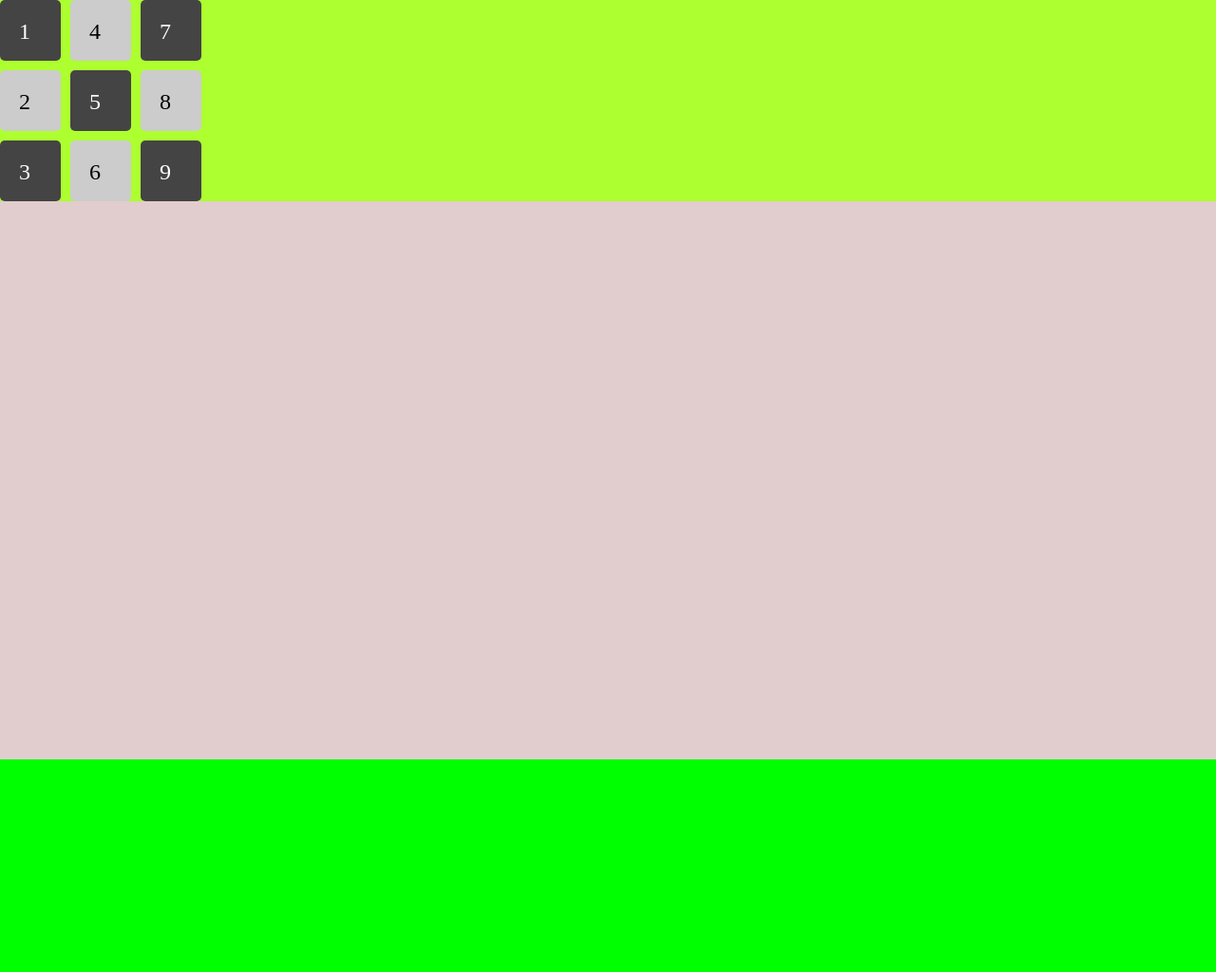
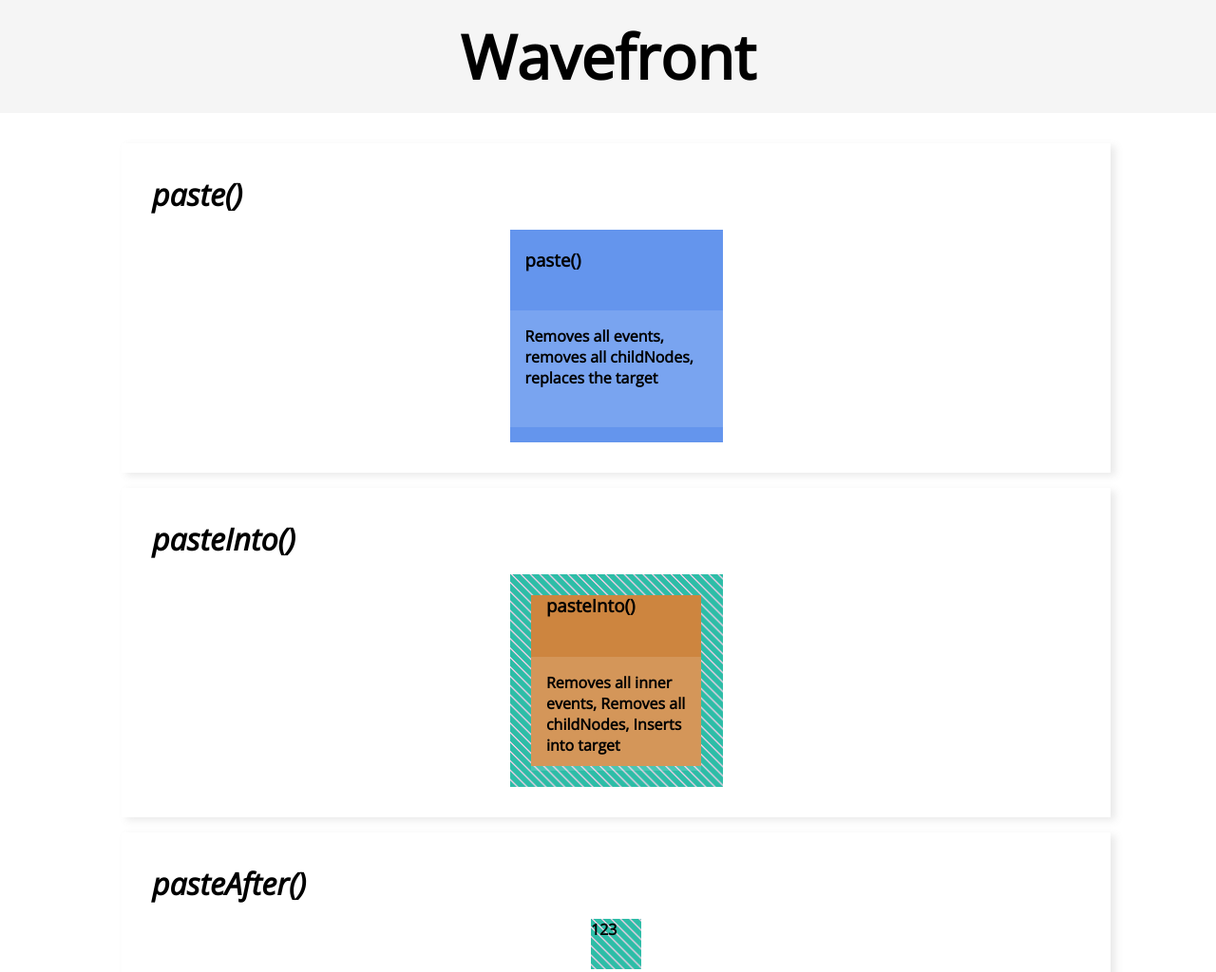
Before and after one commit to julienetie/wavefront, a website: page sandbox/full-api/index.html in a window 1280 px wide. Shown: the top 1024 px of the page at 95% size. Before the commit the page ends 800 px from the top, so only its background shows below. Drawn offline with nearby package versions, Linux system fonts and the light colour scheme.

Commit message:
Fixed full-api Added paste pasteInto pasteAfter and pasteBefore fns

```diff
--- /dev/null
+++ b/sandbox/full-api/collage.view.js
@@ -0,0 +1,7 @@
+// Defaults are not supported and have no plans to be supported.
+export const collageView = ({heading, comment, collageClass }) => `
+    <div class="collage ${collageClass}">
+        <h3>${heading}</h3>
+        <p>${comment}</p>
+    </div>
+`
--- a/sandbox/full-api/full-api.css
+++ b/sandbox/full-api/full-api.css
@@ -1,50 +1,117 @@
 html {
-  background: lime;
+  background: whtie;
 }
 
 body {
-  background-color: aquamarine;
+  font-family: 'Open Sans', sans-serif;
   width: 100%;
   min-height: 100%;
   margin: 0;
   position: absolute;
+  display: grid;
+  grid-template-columns: 1fr;
+  grid-template-rows: auto 1fr;
+  align-items: start;
+  justify-items: center;
+  row-gap: 2rem;
 }
 
-.root {
-  background-color: rgb(225, 205, 205);
+header {
+  background: whitesmoke;
   width: 100%;
-  height: 100%;
-  position: absolute;
+  display: grid;
+  place-items: center;
+  height: fit-content;
+
+  > h1 {
+    font-size: 4rem;
+    margin: 0;
+    padding: 1rem;
+  }
 }
 
-.frame {
-  background: greenyellow;
-  width: 100%;
+.collage {
+  aspect-ratio: 1 / 1;
+  place-self: center;
   display: grid;
-  grid-gap: 10px;
-  grid-template-columns: repeat(6, 4rem);
-  grid-template-rows: 4rem 4rem 4rem;
-  grid-auto-flow: column;
+  place-content: center;
+  font-weight: bold;
+  cursor: crosshair;
+
+  > h3 {
+    height: 2rem;
+    padding: 0 1rem;
+  }
+
+  > p {
+    white-space: wrap;
+    word-wrap: break-word;
+    max-width: 12rem;
+    background: rgba(255, 255, 255, 0.138);
+    padding: 1rem;
+    /* display: none; */
+  }
+
+  &.paste {
+    background: #6495ed;
+    grid-template-rows: auto 1fr;
+    height: 100%;
+  }
+
+  &.paste-into {
+    background: peru;
+  }
+
+  &.paste-after {
+    background: rgb(204, 157, 243);
+    height: 90%;
+  }
+
+  &.paste-before {
+    background: rgb(213, 213, 89);
+    height: 90%;
+  }
 }
 
-.boxes {
+main {
+  width: 64rem;
+  height: fit-content;
+  display: grid;
+  row-gap: 1rem;
 
-  display: grid;
-  grid-gap: 10px;
-  grid-template-columns: repeat(6, 4rem);
-  grid-template-rows: 4rem 4rem 4rem;
-  grid-auto-flow: column;
+  > section {
+    box-sizing: border-box;
+    padding: 2rem 2rem;
+    aspect-ratio: 3 / 1;
+    display: grid;
+    grid-template-columns: 1fr;
+    grid-template-rows: auto 1fr;
+    box-shadow: 0.3rem 0.2rem 0.5rem #6a6a6a26;
+
+    > h2 {
+      font-size: 2rem;
+      /* height: 2rem; */
+      margin: 0;
+      padding-bottom: 1rem;
+      font-style: italic;
+    }
+
+    > .main-box {
+      background-image: linear-gradient(45deg, #e8cfe3 14.29%, #2dbda7 14.29%, #2dbda7 50%, #e8cfe3 50%, #e8cfe3 64.29%, #2dbda7 64.29%, #2dbda7 100%);
+      background-size: 9.90px 9.90px;
+      box-sizing: border-box;
+      height: 100%;
+      aspect-ratio: 1 / 1;
+      justify-self: center;
+      display: grid;
+      grid-template-columns: 1fr;
+      grid-template-rows: 1fr;
+      font-weight: bold;
+      place-content: center;
+
+      > * {
+        height: 80%;
+      }
+    }
+  }
 }
-
-.box {
-  background-color: #444;
-  color: #fff;
-  border-radius: 5px;
-  padding: 20px;
-  font-size: 150%;
-}
-
-.box:nth-child(even) {
-  background-color: #ccc;
-  color: #000;
-}
--- a/sandbox/full-api/index.html
+++ b/sandbox/full-api/index.html
@@ -1,31 +1,49 @@
 <!DOCTYPE html>
 <html lang="en">
-
     <head>
         <meta charset="UTF-8">
         <meta http-equiv="X-UA-Compatible">
         <meta name="viewport" content="width=device-width, initial-scale=1.0">
-  <!-- <meta name="environment" content="staging:dev"> -->
+        <title>Wavefront | Full API</title>
+        <link rel="preconnect" href="https://fonts.googleapis.com">
+        <link rel="preconnect" href="https://fonts.gstatic.com" crossorigin>
+        <link href="https://fonts.googleapis.com/css2?family=Open+Sans:ital,wght@0,300;1,300&display=swap" rel="stylesheet">
         <link rel="stylesheet" href="full-api.css">
-  <title>Antii | Full API</title>
-
-  <!--
-    # Wavefront Setup
-
-    wfEnv.set() needs to be called before any Wave functions can be called.
-  -->
         <script type="module">
-    import { waveEnv, waveCps } from '../../src/index.js'
-    // Only define or set needs to be called.
-    waveEnv.set('dev')      // Mandatory
-    // waveCps.disable('dev')  // Optional but may be necessary for local development
+          import { waveEnv } from '../../src/index.js'
+          waveEnv.set()
         </script>
     </head>
-
     <body>
-  <!-- Root -->
-  <div id="root" class="root"></div>
-  <script type="module" src="./controller.js"></script>
+        <header>
+            <h1>Wavefront</h1>
+        </header>
+        <main>
+            <!-- paste() https://github.com/julienetie/wavefront/blob/dev/docs/collage.md#paste -->
+            <section>
+                <h2>paste()</h2>
+                <div class="main-box" id="main-box-paste">123</div>
+            </section>
+            <!-- pasteInto() https://github.com/julienetie/wavefront/blob/dev/docs/collage.md#pasteinto -->
+            <section>
+                <h2>pasteInto()</h2>
+                <div class="main-box" id="main-box-paste-into">123</div>
+            </section>
+            <!-- pasteAfter() https://github.com/julienetie/wavefront/blob/dev/docs/collage.md#pasteafter -->
+            <section>
+                <h2>pasteAfter()</h2>
+                <div class="main-box" id="main-box-paste-after">123</div>
+            </section>
+            <!-- pasteBefore() https://github.com/julienetie/wavefront/blob/dev/docs/collage.md#pastebefore -->
+            <section>
+                <h2>pasteBefore()</h2>
+                <div class="main-box" id="main-box-paste-before">123</div>
+            </section>
+        </main>
+    </div>
+    <script type="module" src="./paste.ctrl.js"></script>
+    <script type="module" src="./paste-into.ctrl.js"></script>
+    <script type="module" src="./paste-after.ctrl.js"></script>
+    <script type="module" src="./paste-before.ctrl.js"></script>
 </body>
-
 </html>
--- /dev/null
+++ b/sandbox/full-api/paste-after.ctrl.js
@@ -0,0 +1,12 @@
+import { pasteAfter } from '../../src/index.js'
+import { collageView } from './collage.view.js'
+
+const collage = pasteAfter('#main-box-paste-after', collageView)
+
+collage({
+    heading: 'pasteAfter()',
+    comment: `
+    Inserts after target
+    `,
+    collageClass: 'paste-after',
+})
--- /dev/null
+++ b/sandbox/full-api/paste-before.ctrl.js
@@ -0,0 +1,12 @@
+import { pasteBefore } from '../../src/index.js'
+import { collageView } from './collage.view.js'
+
+const collage = pasteBefore('#main-box-paste-before', collageView)
+
+collage({
+    heading: 'pasteBefore()',
+    comment: `
+    Inserts before target
+    `,
+    collageClass: 'paste-before',
+})
--- /dev/null
+++ b/sandbox/full-api/paste-into.ctrl.js
@@ -0,0 +1,14 @@
+import { pasteInto } from '../../src/index.js'
+import { collageView } from './collage.view.js'
+
+const collage = pasteInto('#main-box-paste-into', collageView)
+
+collage({
+    heading: 'pasteInto()',
+    comment: `
+    Removes all inner events,
+    Removes all childNodes,
+    Inserts into target
+    `,
+    collageClass: 'paste-into',
+})
--- /dev/null
+++ b/sandbox/full-api/paste.ctrl.js
@@ -0,0 +1,13 @@
+import { paste } from '../../src/index.js'
+import { collageView } from './collage.view.js'
+
+const collage = paste('#main-box-paste', collageView)
+
+collage({
+    heading: 'paste()',
+    comment: `
+    Removes all events,
+    removes all childNodes,
+    replaces the target`,
+    collageClass: 'paste'
+})
--- a/src/collage.js
+++ b/src/collage.js
@@ -49,9 +49,43 @@ const validateTemplateHandler = (templateHandler) => {
   }
 }
 
+
+const domOperations = (target, newEl, type) => {
+  switch (type) {
+    case 'paste':
+      // Remove all nested events
+      removeDescendentEvents(target)
+
+      // Remove all descendents
+      removeChildNodes(target)
+
+      // Paste Over
+      target.replaceWith(newEl)
+      break
+    case 'pasteInto':
+      // Remove all nested events
+      removeDescendentEvents(target, 'inner')
+
+      // Remove all descendents
+      removeChildNodes(target)
+
+      // Paste Into
+      target.append(newEl)
+      break
+    case 'pasteAfter':
+      // Paste After
+      target.insertAdjacentElement('afterend', newEl)
+      break
+    case 'pasteBefore':
+      // Paste Before
+      target.insertAdjacentElement('beforebegin', newEl)
+      break
+  }
+}
+
 /*
 A closure that requres `params` to create and insert markup */
-const paster = type => (selector, templateHandler) => {
+const paster = (type = 'paste') => (selector, templateHandler) => {
   if (waveEnv.isEnvNotSet()) return
 
   selector = selector === '/' ? '#root' : selector
@@ -60,8 +94,8 @@ const paster = type => (selector, templateHandler) => {
   validateTemplateHandler(templateHandler)
 
   return (params = {}, ref, denylistPattern, replaceWord) => {
-    const shouldPasteInto = type === 'pasteInto'
-
+    // const shouldPasteInto = type === 'pasteInto'
+    console.log('type', type)
     // Missing element
     if (!el) {
       console.error(`Cannot find element ${selector}`)
@@ -70,33 +104,44 @@ const paster = type => (selector, templateHandler) => {
 
     // @todo Add comments
     const cleanedParams = safeguardParams(params, denylistPattern, replaceWord)
+    const templateParamsPattern = /\({\s*([^,]+)\s*,\s*([^,]+)\s*,\s*([^}]+)\s*}/
+    const templateParamsList = templateHandler.toString().match(templateParamsPattern)
+    const templateParams = templateParamsList.slice(1)
+    const paramsMatchTemplateParams = templateParams.every(value => cleanedParams.hasOwnProperty(value.trim()))
+
+    // If params do not match the template params
+    if (!paramsMatchTemplateParams) {
+      console.error('Given params do not match template params')
+      return
+    }
+
 
     // Create markup
     const markup = templateHandler(cleanedParams).trim()
 
     // Store copy of markup
-    if (ref) {
-      _store.slates[ref] = { templateHandler, cleanedParams, selector }
-    }
+    if (ref) _store.slates[ref] = { templateHandler, cleanedParams, selector }
 
-    if (el.children.length > 0) {
-      // Remove all nested events
-      removeDescendentEvents(el, shouldPasteInto && 'inner')
 
-      if (shouldPasteInto) {
-        // Remove all children
-        removeChildNodes(el)
-      }
-    }
+    // if (el.children.length > 0) {
+    //   // Remove all nested events
+    //   removeDescendentEvents(el, shouldPasteInto && 'inner')
 
-    const insertion = insertions[type]
-    const cleanedMarkup = xss(markup)
-    if (insertion) {
+    //   if (shouldPasteInto) {
+    //     // Remove all children
+    //     removeChildNodes(el)
+    //   }
+    // }
 
-      el.append(...cleanedMarkup) // Needs correct position
-      // el.insertAdjacentHTML(insertion, markup)
-      return
-    }
+    // const insertion = insertions[type]
+    const cleanedMarkup = xss(markup)[0]
+    // if (insertion) {
+
+    domOperations(el, cleanedMarkup, type)
+    // el.append(...cleanedMarkup) // Needs correct position
+    // el.insertAdjacentHTML(insertion, markup)
+    return
+    // }
 
     const templateContainer = document.createElement('div')
     _store.template.append(templateContainer)
--- a/src/helpers.js
+++ b/src/helpers.js
@@ -17,6 +17,8 @@ const patterns = {
 /*
 Removes all events from descendent elements of a given element */
 const removeDescendentEvents = (el, inner) => {
+  if(el.children.length === 0) return
+
   const startPosition = inner ? 0 : -1
   const eventsToRemove = _store.singleEventsAncestors.reduce((acc, entry, i) => {
     // Looks thought each singleEventsAncestor for a match
```
Also changed, not shown: package.json (+2 -27 lines). Lines whose indentation alone changed are shown as unchanged.
